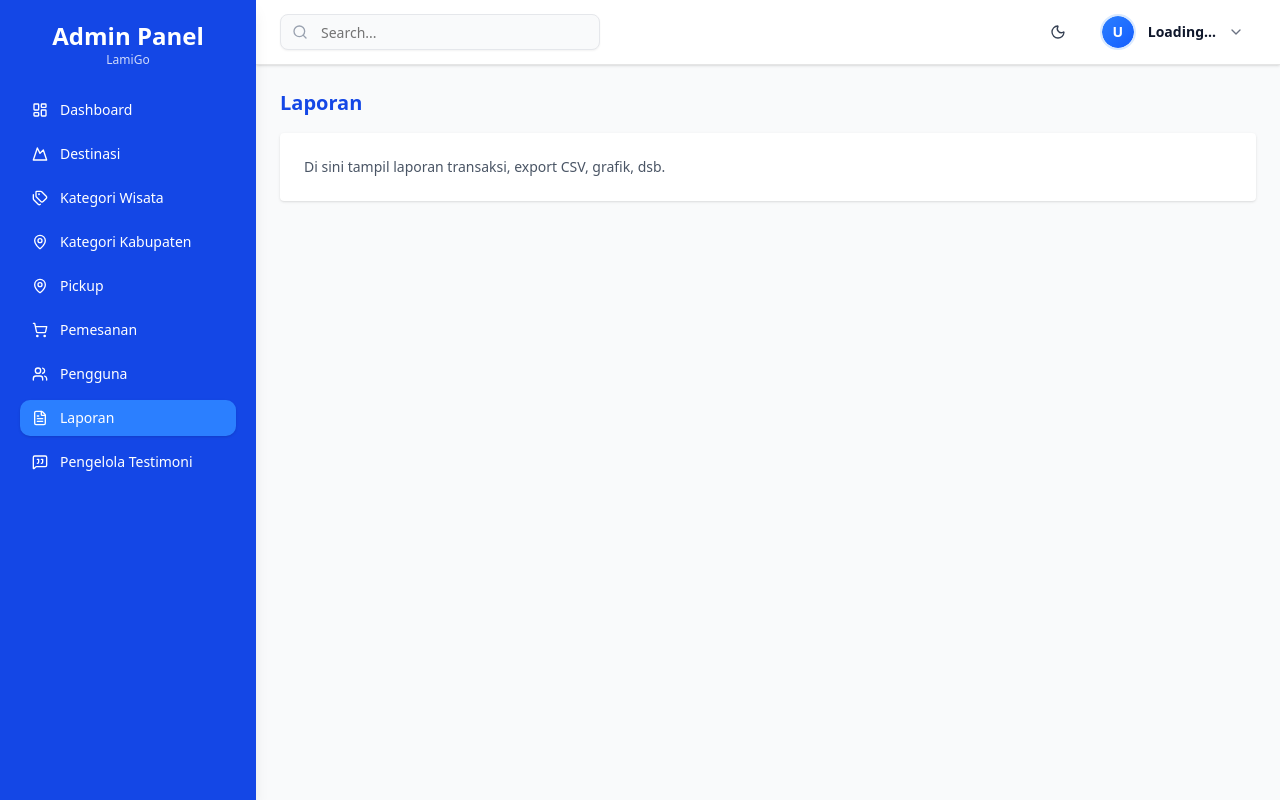
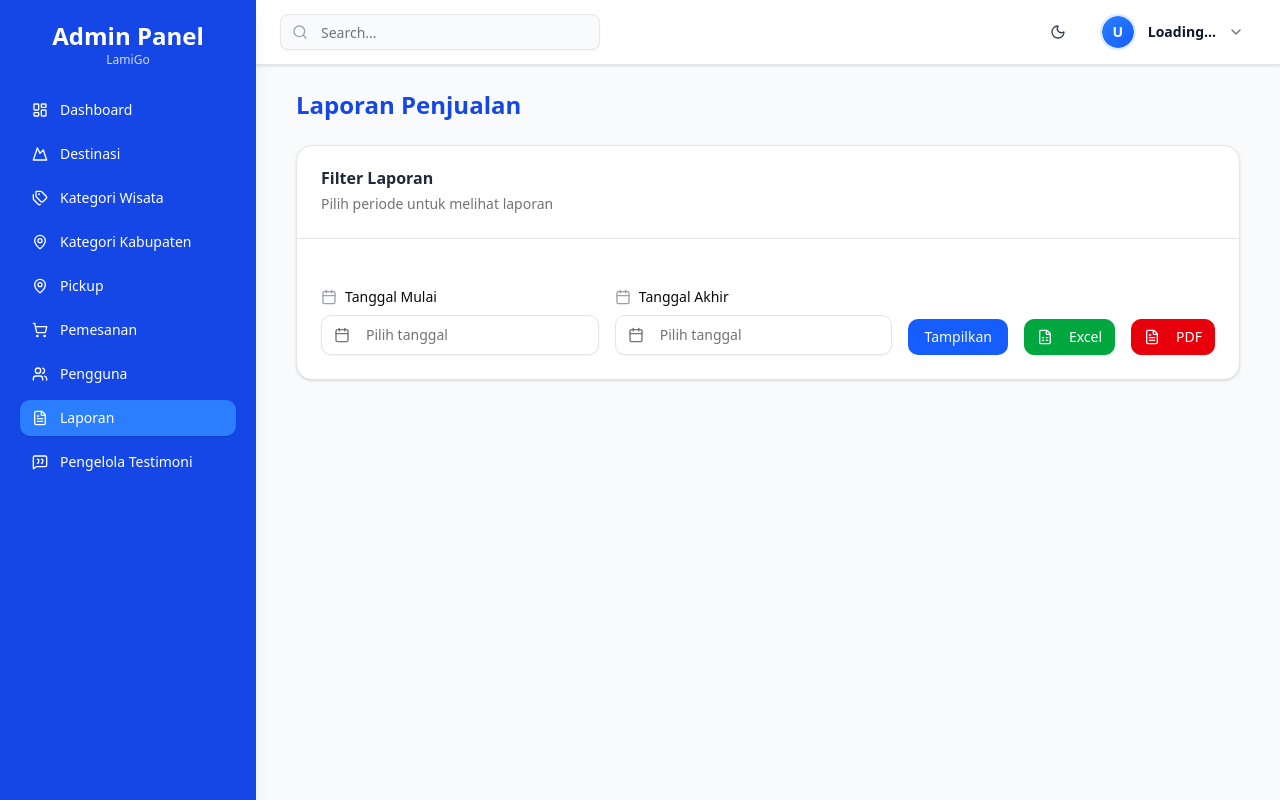
Before and after one commit to megustaSzy/project-web-mobile-api, a Next.js app in the folder web/: page /admin/laporan in a window 1280 px wide. Built offline with nearby package versions, Linux system fonts and the light colour scheme; no server answers.

Commit message:
feat: add laporan page

```diff
--- a/web/src/app/admin/laporan/page.tsx
+++ b/web/src/app/admin/laporan/page.tsx
@@ -1,11 +1,84 @@
-// app/admin/laporan/page.tsx
-export default function LaporanPage(){
+"use client";
+
+import { useState } from "react";
+import { apiFetch } from "@/helpers/api";
+import Cookies from "js-cookie";
+import type { SalesReportResponse } from "@/types/admin/laporan";
+import { Alert, AlertDescription } from "@/components/ui/alert";
+import { AlertCircle } from "lucide-react";
+
+import { ReportFilter } from "@/components/admin/laporan/ReportFilter";
+import { ReportSummary } from "@/components/admin/laporan/ReportSummary";
+import { ReportTabs } from "@/components/admin/laporan/ReportTabs";
+
+export default function LaporanPage() {
+  const [start, setStart] = useState("");
+  const [end, setEnd] = useState("");
+  const [report, setReport] = useState<any>(null);
+  const [view, setView] = useState("daily");
+  const [loading, setLoading] = useState(false);
+  const [error, setError] = useState<string | null>(null);
+
+  async function fetchReport() {
+    if (!start || !end) {
+      setError("Tanggal mulai dan akhir wajib diisi");
+      return;
+    }
+
+    try {
+      setLoading(true);
+      setError(null);
+      const res = await apiFetch<SalesReportResponse>(
+        `/api/reports/sales?start=${start}&end=${end}`
+      );
+      setReport(res.data);
+    } catch (err: any) {
+      setError(err.message || "Gagal mengambil laporan");
+    } finally {
+      setLoading(false);
+    }
+  }
+
+  async function downloadFile(type: "excel" | "pdf") {
+    const res = await fetch(
+      `${process.env.NEXT_PUBLIC_API_URL}/api/reports/sales/${type}?start=${start}&end=${end}`,
+      { headers: { Authorization: `Bearer ${Cookies.get("accessToken")}` } }
+    );
+
+    const blob = await res.blob();
+    const url = window.URL.createObjectURL(blob);
+    const a = document.createElement("a");
+    a.href = url;
+    a.download = `laporan-penjualan.${type === "excel" ? "xlsx" : "pdf"}`;
+    a.click();
+  }
+
   return (
-    <div>
-      <h2 className="text-xl font-semibold text-blue-700 mb-4">Laporan</h2>
-      <div className="bg-white p-6 rounded shadow">
-        <p className="text-sm text-gray-600">Di sini tampil laporan transaksi, export CSV, grafik, dsb.</p>
-      </div>
+    <div className="w-full max-w-7xl mx-auto px-4 space-y-6">
+      <h2 className="text-2xl font-semibold text-blue-700">
+        Laporan Penjualan
+      </h2>
+
+      <ReportFilter
+        start={start}
+        end={end}
+        loading={loading}
+        setStart={setStart}
+        setEnd={setEnd}
+        onFetch={fetchReport}
+        onDownload={downloadFile}
+      />
+
+      {error && (
+        <Alert variant="destructive">
+          <AlertCircle className="h-4 w-4" />
+          <AlertDescription>{error}</AlertDescription>
+        </Alert>
+      )}
+
+      {report && <ReportSummary summary={report.summary} />}
+
+      {report && <ReportTabs report={report} view={view} setView={setView} />}
     </div>
   );
 }
--- a/web/src/app/admin/layout.tsx
+++ b/web/src/app/admin/layout.tsx
@@ -1,7 +1,11 @@
 "use client";
 import { useState } from "react";
+import dynamic from "next/dynamic";
 import Sidebar from "@/components/admin/Sidebar";
-import TopBar from "@/components/admin/TopBar";
+
+const TopBar = dynamic(() => import("@/components/admin/TopBar"), {
+  ssr: false,
+});
 
 export default function AdminLayout({
   children,
--- a/web/src/app/admin/profile/page.tsx
+++ b/web/src/app/admin/profile/page.tsx
@@ -10,7 +10,6 @@ import { useAdminProfile } from "@/hooks/admin/useAdminProfile";
 import { useMounted } from "@/hooks/useMounted";
 
 export default function ProfileAdminPage() {
-  // ✅ SEMUA HOOK DIPANGGIL DI ATAS
   const mounted = useMounted();
   const {
     profile,
@@ -24,7 +23,6 @@ export default function ProfileAdminPage() {
     submit,
   } = useAdminProfile();
 
-  // ✅ baru boleh conditional return
   if (!mounted) return null;
 
   if (loading)
```
